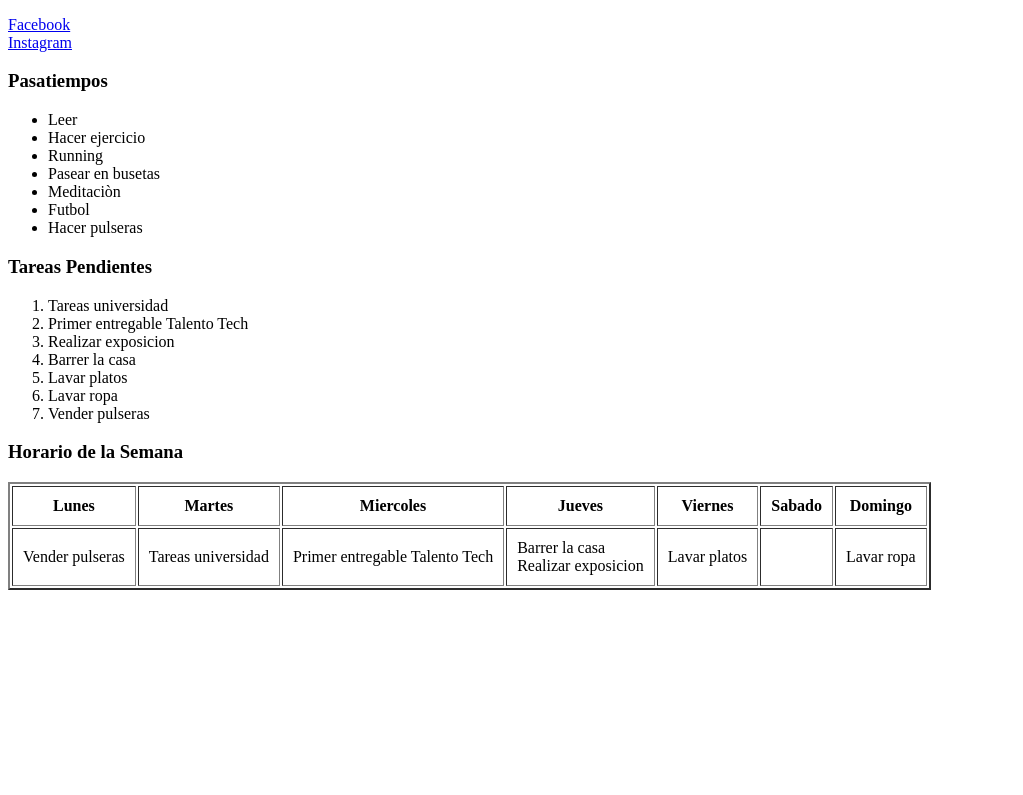
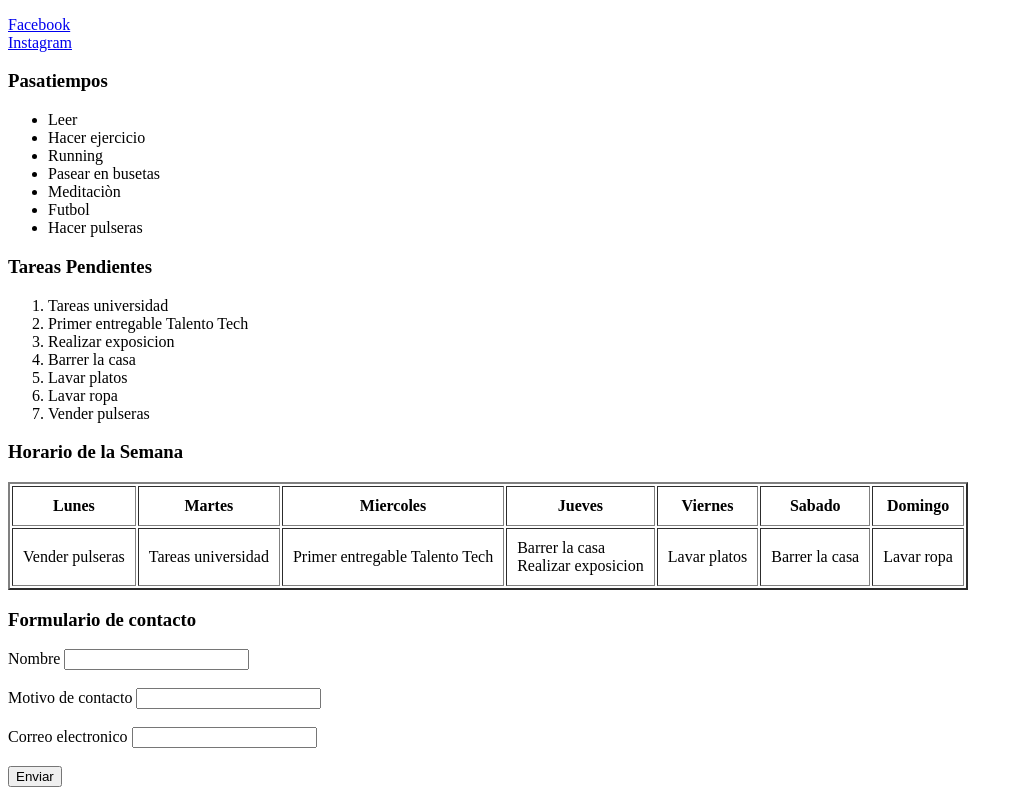
Before and after one commit to EderMartinez3012/mi-pagina-web, a plain HTML site: page index.html in a window 1280 px wide. Shown: the part 538-1333 px from the top of the page, without its empty margins (0-1023 px from the left). Before the commit the page ends 1136 px from the top, so only its background shows below. Drawn offline with Linux system fonts and the light colour scheme.

Commit message:
Pagina web completa

```diff
--- a/index.html
+++ b/index.html
@@ -70,11 +70,25 @@
                 Realizar exposicion
             </td>
             <td>Lavar platos</td>
-            <td></td>
+            <td>Barrer la casa</td>
             <td>Lavar ropa</td>
         </tr>
     </table>
 
+    <h3>Formulario de contacto</h3>
+    <form action="">
+        <label for="">Nombre</label>
+        <input type="text"> <br> <br>
+
+        <label for="">Motivo de contacto</label>
+        <input type="text"> <br> <br>
+
+        <label for="">Correo electronico</label>
+        <input type="email"> <br> <br>
+
+        <input type="submit" value="Enviar">
+    </form>
+
 </body>
 
 </html>
```
